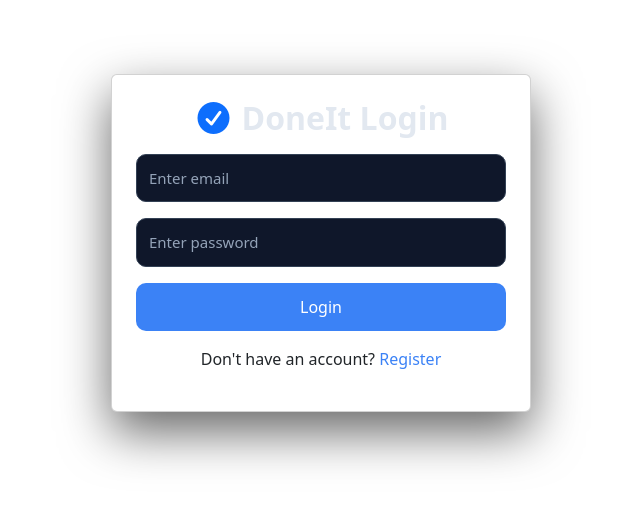
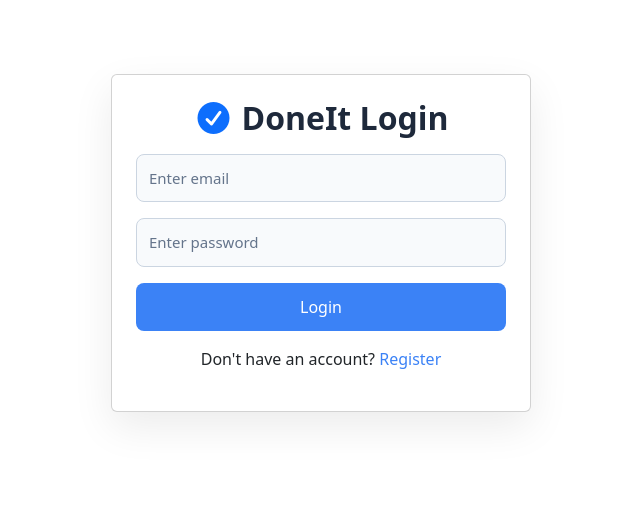
Before and after one commit to moinchhipa/Todo_App, a React (Vite) app in the folder frontend/: page /login in a window 1280 px wide. Shown: the part 157-662 px from the top of the page, without its empty margins (319-959 px from the left). Built offline with nearby package versions, Linux system fonts and the light colour scheme.

Commit message:
styled login and register components

```diff
--- a/frontend/src/pages/Login.css
+++ b/frontend/src/pages/Login.css
@@ -1,6 +1,6 @@
 /* ===== Page Background ===== */
 body {
-  background: #0f172a;
+  background: #f1f5f9;
   font-family: "Segoe UI", sans-serif;
 }
 
@@ -9,57 +9,53 @@ body {
   padding: 20px;
 }
 
-/* ===== Auth Card (Login + Register) ===== */
+/* ===== Card Style (Login + Register) ===== */
 .log-card,
 .reg-card {
   max-width: 420px;
-  background: #1e293b;
-  border-radius: 16px;
-  padding: 2.2rem;
-  border: 1px solid #334155;
-  box-shadow: 0 20px 50px rgba(0, 0, 0, 0.6);
-  color: #e2e8f0;
+  background: #ffffff;
+  border-radius: 14px;
+  padding: 2rem;
+  border: 1px solid #e2e8f0;
+  box-shadow: 0 15px 40px rgba(0, 0, 0, 0.08);
   transition: 0.3s ease;
 }
 
-/* Hover lift */
+/* Hover effect */
 .log-card:hover,
 .reg-card:hover {
-  transform: translateY(-4px);
+  transform: translateY(-3px);
 }
 
 /* Heading */
 .log-card h2,
 .reg-card h2 {
-  color: #e2e8f0;
+  color: #1e293b;
   font-weight: 600;
 }
 
-/* ===== Inputs ===== */
+/* ===== Inputs (Light Theme) ===== */
 .log-card .form-control,
 .reg-card .form-control {
-  background: #0f172a;
-  border: 1px solid #334155;
-  color: #e2e8f0;
-  border-radius: 10px;
+  background: #f8fafc;
+  border: 1px solid #cbd5e1;
+  color: #0f172a;
+  border-radius: 8px;
   padding: 12px;
   font-size: 15px;
-  transition: all 0.2s ease;
+  transition: 0.2s ease;
 }
 
-/* Placeholder */
 .log-card .form-control::placeholder,
 .reg-card .form-control::placeholder {
-  color: #94a3b8;
+  color: #64748b;
 }
 
-/* Focus */
 .log-card .form-control:focus,
 .reg-card .form-control:focus {
-  background: #0f172a;
-  color: #e2e8f0;
+  background: #ffffff;
   border-color: #3b82f6;
-  box-shadow: 0 0 0 3px rgba(59, 130, 246, 0.25);
+  box-shadow: 0 0 0 3px rgba(59, 130, 246, 0.15);
 }
 
 /* ===== Button ===== */
@@ -67,11 +63,11 @@ body {
 .reg-card .btn-primary {
   background: #3b82f6;
   border: none;
-  border-radius: 10px;
+  border-radius: 8px;
   padding: 12px;
+  font-weight: 500;
   font-size: 16px;
-  font-weight: 500;
-  transition: all 0.2s ease;
+  transition: 0.2s ease;
 }
 
 .log-card .btn-primary:hover,
@@ -91,5 +87,5 @@ body {
 .log-card span:hover,
 .reg-card span:hover {
   text-decoration: underline;
-  color: #60a5fa !important;
+  color: #2563eb !important;
 }
```
